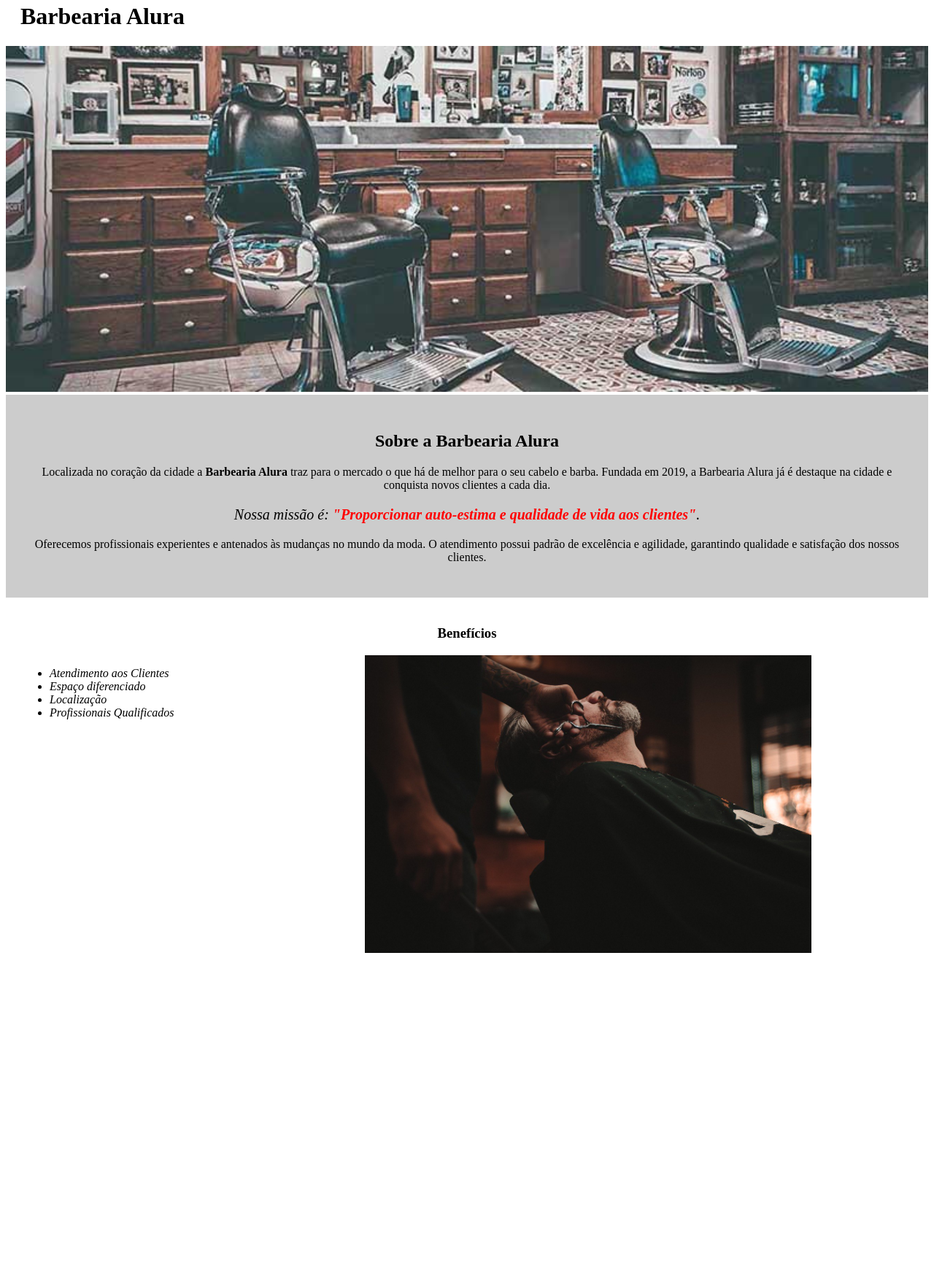
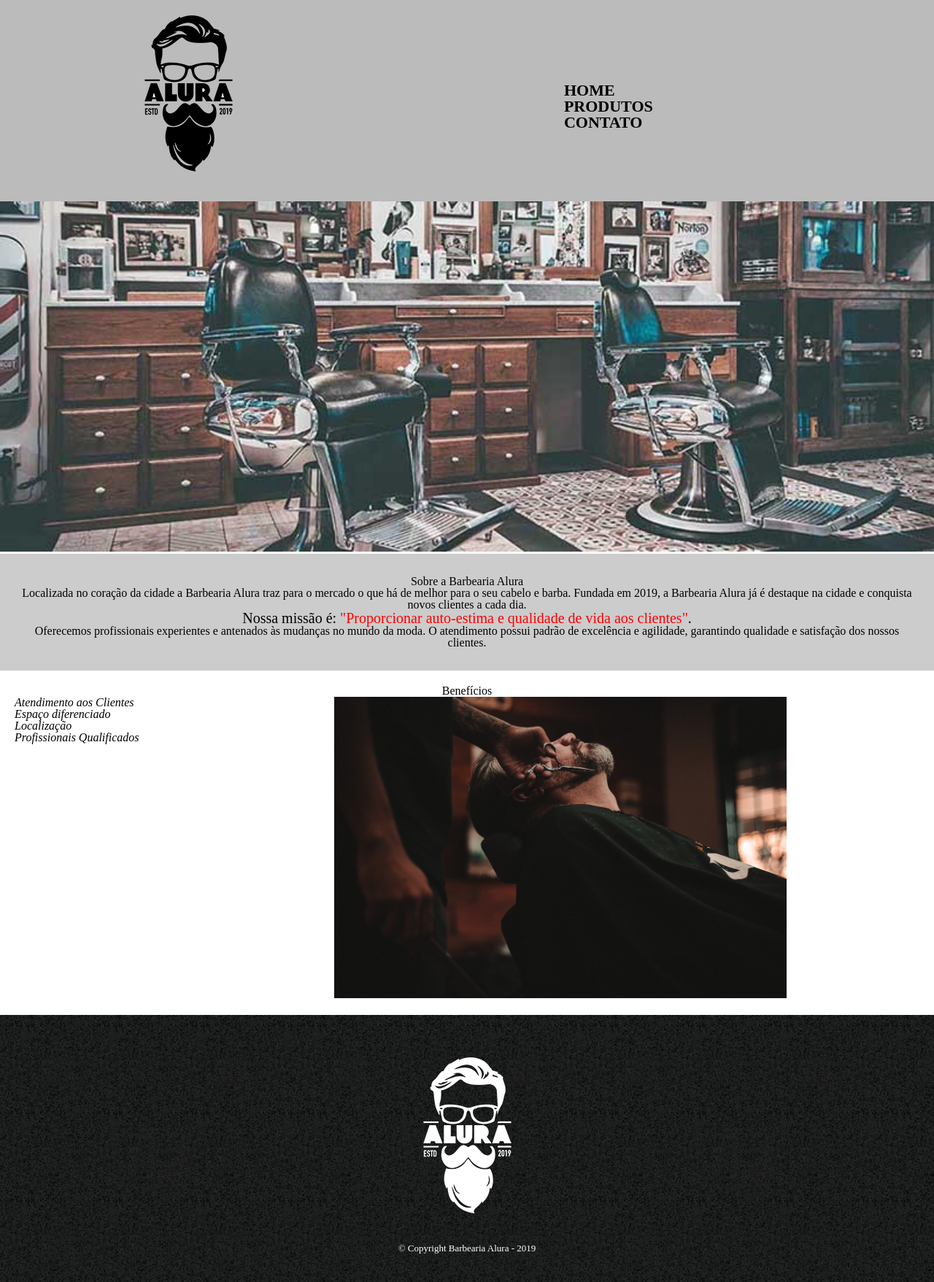
Before and after one commit to Lucasmateuseng/Barbearia-Alura, a plain HTML site: page index.html in a window 1280 px wide. Shown: the part 17-1774 px from the top of the page at 73% size. Before the commit the page ends 1355 px from the top, so only its background shows below. Drawn offline with Linux system fonts and the light colour scheme.

Commit message:
arrumando marcaçao html

```diff
--- /dev/null
+++ b/css/contato.css
@@ -0,0 +1,71 @@
+main{
+    width: 940px;
+    margin: 0 auto;
+}
+
+form{
+    margin: 40px 0;
+}
+
+form label, form legend{
+    display: block;
+    font-size: 20px;
+    margin: 0 0 15px;
+}
+
+.input-padrao{
+    margin: 0 0 20px;
+    padding: 10px 25px;
+    width: 50%;
+}
+
+.checkbox{
+margin: 20px 0;
+}
+
+.enviar {
+    width:40%;
+    padding: 15px 0;
+    background: orange;
+    color: white;
+    font-weight: bold;
+    font-size: 18px;
+    border: none;
+    border-radius: 5px;
+    transition: 1s all;
+    cursor: pointer;
+}
+
+.enviar:hover {
+    background: darkorange;
+    transform: scale(1.2);
+}
+
+table {
+    margin: 20px 0 20px 0;
+}
+
+thead {
+    background: #555555;
+    color: white;
+    font-weight: bold;
+}
+
+td, th {
+    border: 1px solid #000000;
+    padding: 8px 15px;
+}
+
+p{
+    font-size: 20px;
+    font-style: bold;
+}
+
+select{
+    margin: 20px 0 20px 0;
+    width: 15%;
+}
+.tamanho-area-campo{
+    width: 50%;
+    padding: 10px 25px;
+}
--- /dev/null
+++ b/css/footer.css
@@ -0,0 +1,11 @@
+footer {
+	text-align: center;
+	background: url("../img/bg.jpg");
+	padding: 40px 0;
+}
+
+.copyright {
+	color: #FFFFFF;
+	font-size: 13px;
+	margin: 20px 0 0;
+}
--- /dev/null
+++ b/css/header.css
@@ -0,0 +1,34 @@
+header{
+    background-color: #BBBBBB;
+    padding: 20px 0;
+}
+
+.topo{
+    position: relative;
+	width: 940px;
+    margin: 0 auto;
+}
+
+nav {
+	position: absolute;
+	top: 110px;
+	right: 0;
+}
+
+nav li {
+	display: inline;
+	margin: 0 0 0 15px;
+}
+
+nav a {
+	text-transform: uppercase;
+	color: #000000;
+	font-weight: bold;
+	font-size: 22px;
+	text-decoration: none;
+}
+
+nav a:hover {
+	color: #C78C19;
+	text-decoration: underline;
+}
--- a/css/style.css
+++ /dev/null
@@ -1,150 +0,0 @@
-header {
-	background: #BBBBBB;
-	padding: 20px 0;
-}
-
-.caixa {
-	position: relative;
-	width: 940px;
-	margin: 0 auto;
-}
-
-nav {
-	position: absolute;
-	top: 110px;
-	right: 0;
-}
-
-nav li {
-	display: inline;
-	margin: 0 0 0 15px;
-}
-
-nav a {
-	text-transform: uppercase;
-	color: #000000;
-	font-weight: bold;
-	font-size: 22px;
-	text-decoration: none;
-}
-
-nav a:hover {
-	color: #C78C19;
-	text-decoration: underline;
-}
-
-.produtos {
-	width: 940px;
-	margin: 0 auto;
-	padding: 50px 0;
-}
-
-.produtos li {
-	display: inline-block;
-	text-align: center;
-	width: 30%;
-	vertical-align: top;
-	margin: 0 1.5%;
-	padding: 30px 20px;
-	box-sizing: border-box;
-	border: 2px solid #000000;
-	border-radius: 10px;
-}
-
-.produtos li:hover {
-	border-color: #C78C19;
-}
-
-.produtos li:active {
-	border-color: #088C19;
-}
-
-.produtos li:hover h2 {
-	font-size: 34px;
-}
-
-.produtos h2 {
-	font-size: 30px;
-	font-weight: bold;
-}
-
-.produto-descricao {
-	font-size: 18px;
-}
-
-.produto-preco {
-	font-size: 22px;
-	font-weight: bold;
-	margin-top: 10px;
-}
-
-footer {
-	text-align: center;
-	background: url("bg.jpg");
-	padding: 40px 0;
-}
-
-.copyright {
-	color: #FFFFFF;
-	font-size: 13px;
-	margin: 20px 0 0;
-}
-
-main {
-	width: 940px;
-	margin: 0 auto;
-}
-
-form {
-	margin: 40px 0;
-}
-
-form label, form legend {
-	display:block;
-	font-size: 20px;
-	margin: 0 0 10px;
-}
-
-.input-padrao {
-	display: block;
-	margin: 0 0 20px;
-	padding: 10px 25px;
-	width: 50%;
-}
-
-.checkbox {
-	margin: 20px 0;
-}
-
-.enviar {
-	width:40%;
-	padding: 15px 0;
-	background: orange;
-	color: white;
-	font-weight: bold;
-	font-size: 18px;
-	border: none;
-	border-radius: 5px;
-	transition: 1s all;
-	cursor: pointer;
-}
-
-.enviar:hover {
-	background: darkorange;
-	transform: scale(1.2);
-}
-
-table {
-	margin: 20px 0 40px;
-}
-
-thead {
-	background: #555555;
-	color: white;
-	font-weight: bold;
-}
-
-td, th {
-	border: 1px solid #000000;
-	padding: 8px 15px;
-}
--- a/index.html
+++ b/index.html
@@ -3,17 +3,32 @@
 	<head>
 		<meta charset="UTF-8">
 		<title>Barbearia Alura</title>
-		<link rel="stylesheet" href="css/style-home.css">
+		<link rel="stylesheet" href="css/reset.css">
+		<link rel="stylesheet" href="css/header.css">
+		<link rel="stylesheet" href="css/footer.css">
+		<link rel="stylesheet" href="css/index.css">
+
 	</head>
 
 	<body>
 		<header>
-			<h1 class="titulo-principal">Barbearia Alura</h1>
+			<div class="topo">
+				<h1><img class="logo" src="img/logo.png" alt="Logo da Barbearia Alura"></h1>
+
+				<nav>
+					<ul>
+						<li><a href="index.html">Home</a></li>
+						<li><a href="produtos.html">Produtos</a></li>
+						<li><a href="contato.html">Contato</a></li>
+					</ul>
+				</nav>
+			</div>
 		</header>
 
 		<img id="banner" src="img/banner.jpg">
 
-		<div class="principal">
+		<main>
+			<section class="principal">
 				<h2 class="titulo-centralizado">Sobre a Barbearia Alura</h2>
 
 				<p>Localizada no coração da cidade a <strong>Barbearia Alura</strong> traz para o mercado o que há de melhor para o seu cabelo e barba. Fundada em 2019, a Barbearia Alura já é destaque na cidade e conquista novos clientes a cada dia.</p>
@@ -21,9 +36,9 @@
 				<p id="missao"><em>Nossa missão é: <strong>"Proporcionar auto-estima e qualidade de vida aos clientes"</strong>.</em></p>
 
 				<p>Oferecemos profissionais experientes e antenados às mudanças no mundo da moda. O atendimento possui padrão de excelência e agilidade, garantindo qualidade e satisfação dos nossos clientes.</p>
-		</div>
+			</section>
 
-		<div class="beneficios">
+			<section class="beneficios">
 				<h3 class="titulo-centralizado">Benefícios</h3>
 
 				<ul>
@@ -34,7 +49,13 @@
 				</ul>
 
 				<img src="img/beneficios.jpg" class="imagembeneficios">
-		</div>
+			</section>
+		</main>
+
+		<footer>
+			<img src="img/logo-branco.png" alt="Logo da Barbearia Alura">
+			<p class="copyright">&copy; Copyright Barbearia Alura - 2019</p>
+		</footer>
 
 	</body>
 </html>
```
Also changed, not shown: css/produto.css (added, +44 -0 lines), css/index.css (renamed from css/style-home.css). Lines whose indentation alone changed are shown as unchanged.
